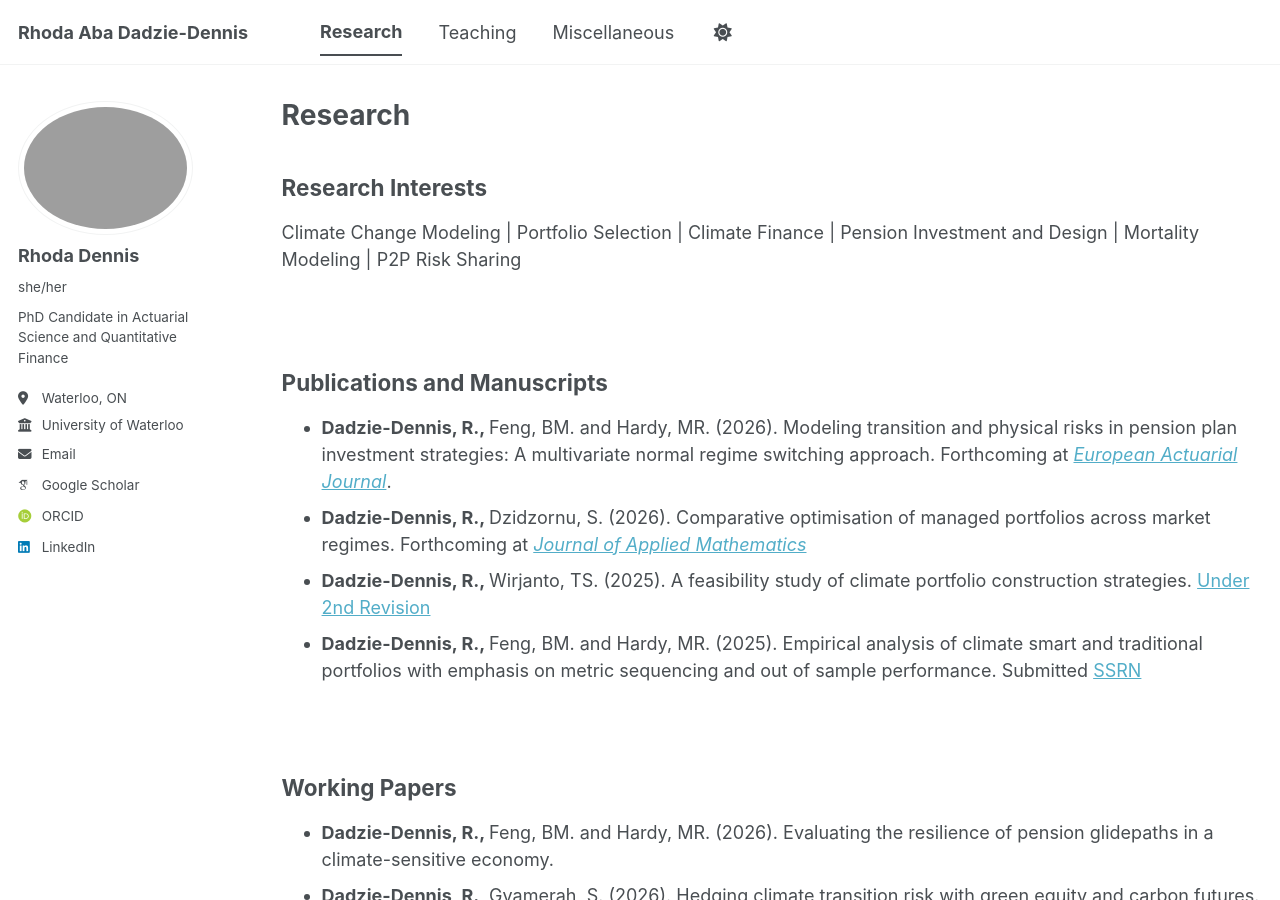
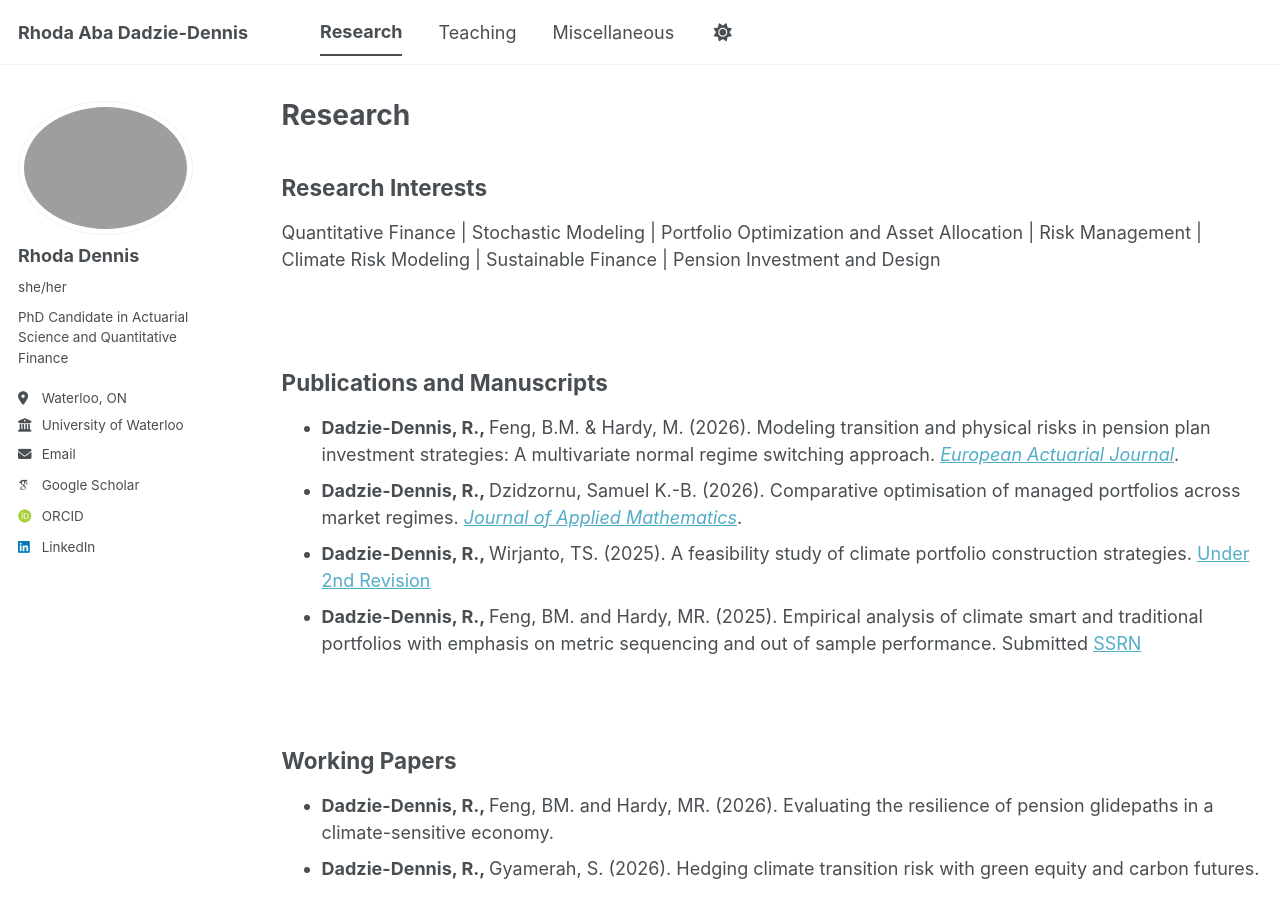
Before and after one commit to rhodadennis/rhodadennis, a Jekyll site: the page built from _pages/publications.md, in a window 1280 px wide and 900 px high. Built offline with Jekyll 4.4.1, drawn with Linux system fonts in a browser that asks for light colours; some web fonts are replaced; a script bundle is joined from its source files by our own code; library files that are not in the unit come from our copies.

Commit message:
Update publications.md

```diff
--- a/_pages/publications.md
+++ b/_pages/publications.md
@@ -6,15 +6,15 @@ author_profile: true
 ---
 
 <h2>Research Interests</h2>
-Climate Change Modeling | Portfolio Selection | Climate Finance | Pension Investment and Design |
-Mortality Modeling | P2P Risk Sharing
+Quantitative Finance | Stochastic Modeling | Portfolio Optimization and Asset Allocation | Risk Management | Climate Risk Modeling | Sustainable Finance | Pension Investment and Design
+
 
 <br>
 
 <h2>Publications and Manuscripts</h2>
 
-* <b>Dadzie-Dennis, R., </b> Feng, BM. and Hardy, MR. (2026). Modeling transition and physical risks in pension plan investment strategies: A multivariate normal regime switching approach. Forthcoming at [<i>European Actuarial Journal</i>](https://dx.doi.org/10.2139/ssrn.5233840).
-* <b>Dadzie-Dennis, R., </b> Dzidzornu, S. (2026). Comparative optimisation of managed portfolios across market regimes. Forthcoming at [<i>Journal of Applied Mathematics</i>](https://www.dropbox.com/scl/fi/gyyaymze9uyj62f2cyssg/Comparative-optimisation-of-managed-portfolios-across-market-regimes.pdf?rlkey=l926f42qna2bkl0t54zzc3vpi&st=wuqln74e&dl=0)
+* <b>Dadzie-Dennis, R., </b> Feng, B.M. & Hardy, M. (2026). Modeling transition and physical risks in pension plan investment strategies: A multivariate normal regime switching approach. [<i>European Actuarial Journal</i>](https://doi.org/10.1007/s13385-026-00457-8).
+* <b>Dadzie-Dennis, R., </b> Dzidzornu, Samuel K.-B. (2026). Comparative optimisation of managed portfolios across market regimes. [<i>Journal of Applied Mathematics</i>](https://doi.org/10.1155/jama/8261109).
 * <b>Dadzie-Dennis, R., </b> Wirjanto, TS. (2025). A feasibility study of climate portfolio construction strategies. [Under 2nd Revision](https://www.dropbox.com/scl/fi/le22p1ew8mb3v9addstxv/A-Feasibility-Study-of-Climate-Portfolio-Construction-Strategies.pdf?rlkey=k4t0vflg2lcx695oljsg7o4cg&st=uaorhjx4&dl=0)
 * <b>Dadzie-Dennis, R., </b> Feng, BM. and Hardy, MR. (2025). Empirical analysis of climate smart and traditional portfolios with emphasis on metric sequencing and out of sample performance. Submitted [SSRN](https://dx.doi.org/10.2139/ssrn.5248660)
 
```
